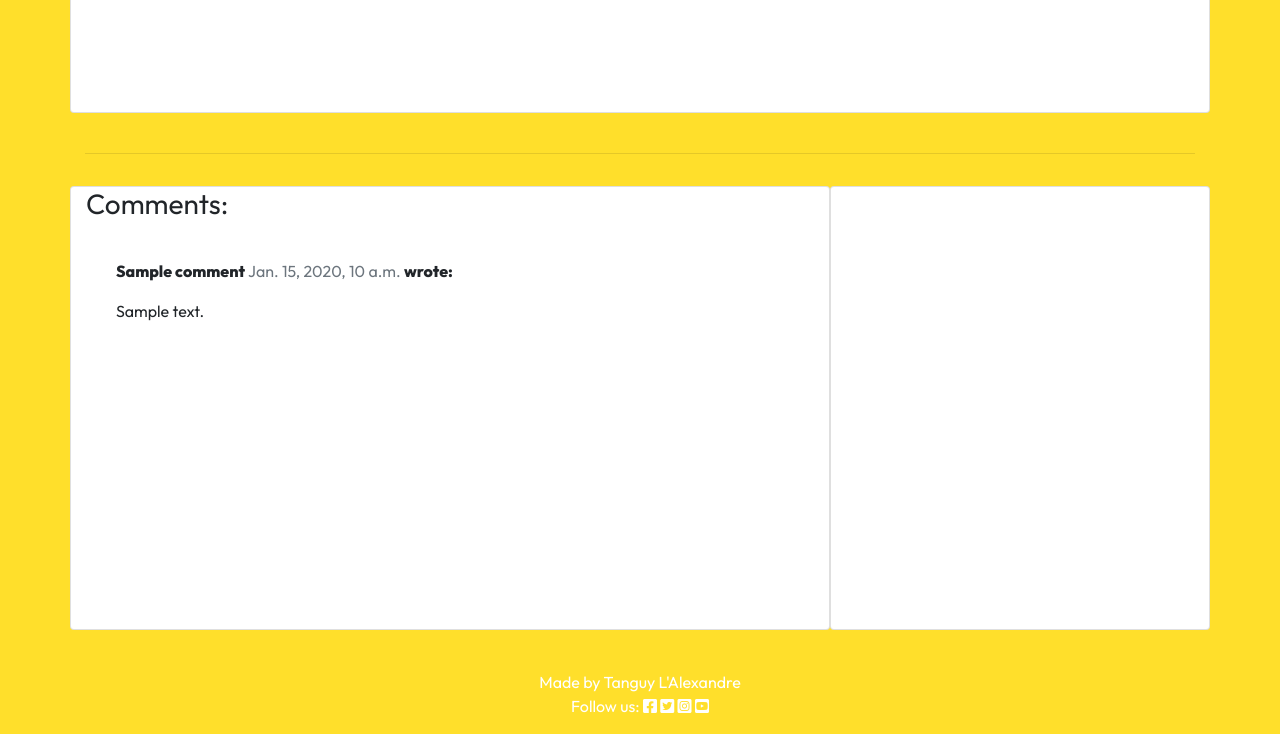
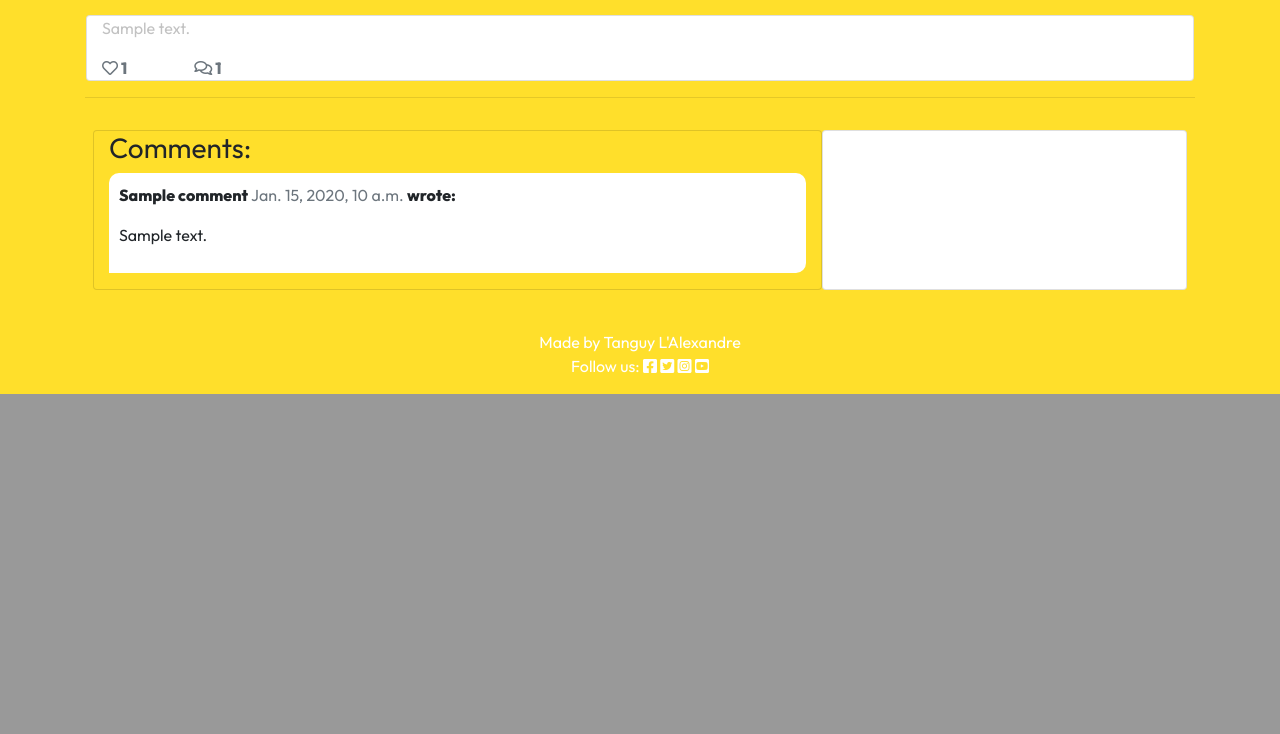
Before and after one commit to tlalexandre/HugoMarquisCoaching, a Django app: a page that uses templates/news_details.html in a window 1280 px wide. Shown: the part 451-1185 px from the top of the page. After the commit the page ends 845 px from the top, so only its background shows below. Run offline with Django 3.2, Linux system fonts and the light colour scheme; tables that the repository leaves empty hold one stand-in row (values such as "Sample post").

Commit message:
Add news detail template

```diff
--- a/static/css/news.css
+++ b/static/css/news.css
@@ -28,3 +28,21 @@
 .likes-container{
     border-radius: 5px 0 0 5px;
 }
+.masthead{
+    height: 400px;
+    border-bottom: 4px solid #fff;
+}
+.masthead.default-image{
+    background-image: url('https://codeinstitute.s3.amazonaws.com/fullstack/blog/default.jpg');
+    background-size: cover;
+}
+.masthead[data-image-url]{
+    background-image: url('{{ post.featured_image.url }}');
+}
+.comments-container{
+    background: #FFDF2B;
+}
+.comments-body{
+    background: #fff;
+    border-radius:10px 10px 10px 0
+}
--- a/templates/news_details.html
+++ b/templates/news_details.html
@@ -1,30 +1,18 @@
 {% extends 'base.html' %} {% block content %}
 
-<div class="masthead">
+<div class="masthead-container">
     <div class="container">
-        <div class="row g-0">
-            <div class="col-md-6 masthead-text">
-                <!-- Post title goes in these h1 tags -->
-                <h1 class="post-title">{{ post.title }}</h1>
-                <!-- Post author goes before the | the post's created date goes after -->
-                <p class="post-subtitle">{{ post.author }} | {{ post.created_on }}</p>
-            </div>
-            <div class="d-none d-md-block col-md-6 masthead-image">
-                <!-- The featured image URL goes in the src attribute -->
-                {% if "placeholder" in post.featured_image.url %}
-                <img src="https://codeinstitute.s3.amazonaws.com/fullstack/blog/default.jpg" width="100%">
-                {% else %}
-                <img src=" {{ post.featured_image.url }}" width="100%">
-                {% endif %}
-            </div>
+        <div class="masthead col-12 d-flex flex-column justify-content-end {% if not post.image.url %}default-image{% endif %} data-image-url="{{post.image.url}}">
+                <h1 class="post-title card-title">{{ post.title }}</h1>
+                <p class="post-subtitle card-text">{{ post.author }} | {{ post.created_on }}</p>
         </div>
     </div>
 </div>
 
 <div class="container">
     <div class="row">
-        <div class="col card mb-4  mt-3 left  top">
-            <div class="card-body">
+        <div class="col card ml-3 mr-3 mt-3">
+            <div class="card-content">
                 <!-- The post content goes inside the card-text. -->
                 <!-- Use the | safe filter inside the template tags -->
                 <p class="card-text ">
@@ -52,10 +40,10 @@
             <hr>
         </div>
     </div>
-    <div class="row">
-        <div class="col-md-8 card mb-4  mt-3 ">
+    <div class="row ml-2 mr-2">
+        <div class="comments-container col-md-8 card mb-4  mt-3 ">
             <h3>Comments:</h3>
-            <div class="card-body">
+            <div class="comments-body mb-3">
                 <!-- We want a for loop inside the empty control tags to iterate through each comment in comments -->
                 {% for comment in comments %}
                 <div class="comments" style="padding: 10px;">
@@ -75,7 +63,7 @@
             </div>
         </div>
         <div class="col-md-4 card mb-4  mt-3 ">
-            <div class="card-body">
+            <div class="">
                 <!-- For later -->
             </div>
         </div>
```
